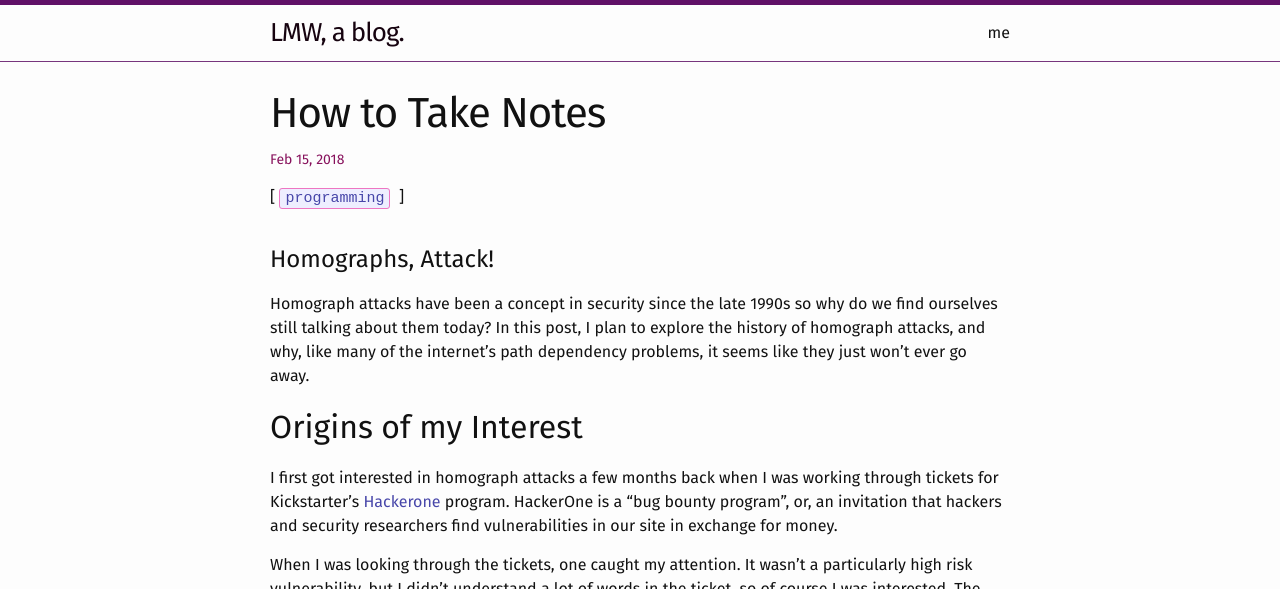
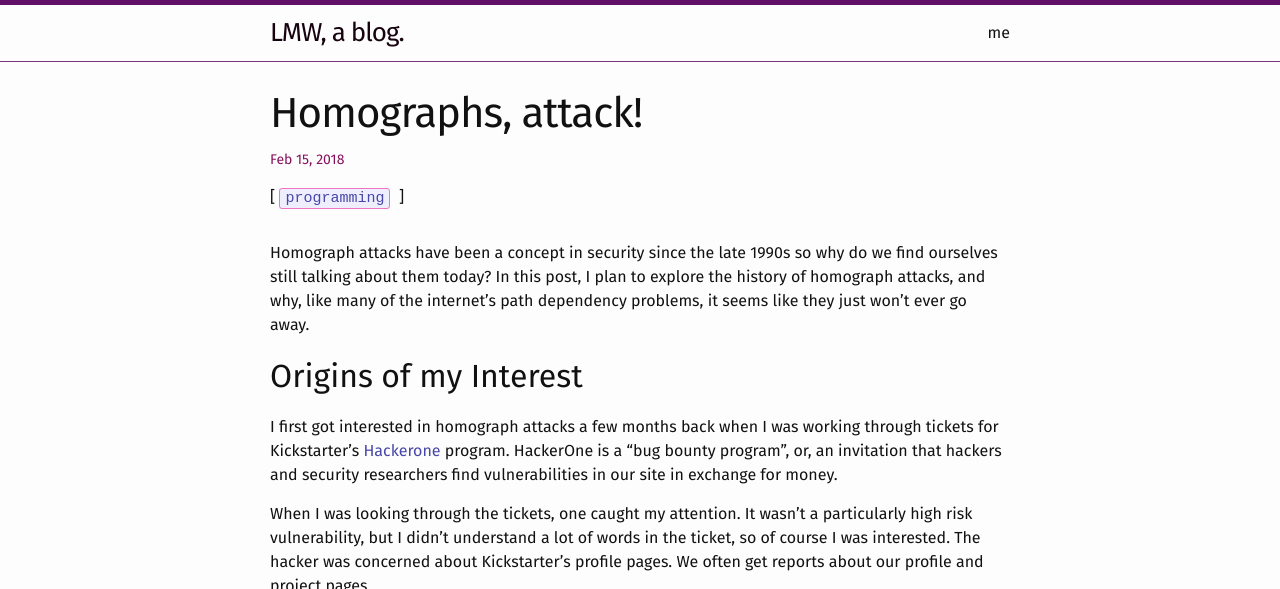
Before and after one commit to ghazaal71/loganmeetsworld, a Jekyll site: the page built from _posts/2018-02-15-homographs-attack.markdown, in a window 1280 px wide and 900 px high, cut to the strip 0-589 px from the top of the window. Built offline with Jekyll 4.4.1, drawn with Linux system fonts in a browser that asks for light colours.

Commit message:
fix typo in title

```diff
--- a/_posts/2018-02-15-homographs-attack.markdown
+++ b/_posts/2018-02-15-homographs-attack.markdown
@@ -1,11 +1,9 @@
 ---
 layout: post
-title: "How to Take Notes"
+title: "Homographs, attack!"
 date: 2018-02-15T14:35:00-04:00
 tags: programming
 ---
-
-# Homographs, Attack!
 
 Homograph attacks have been a concept in security since the late 1990s so why do we find ourselves still talking about them today? In this post, I plan to explore the history of homograph attacks, and why, like many of the internet's path dependency problems, it seems like they just won't ever go away.
 
```
